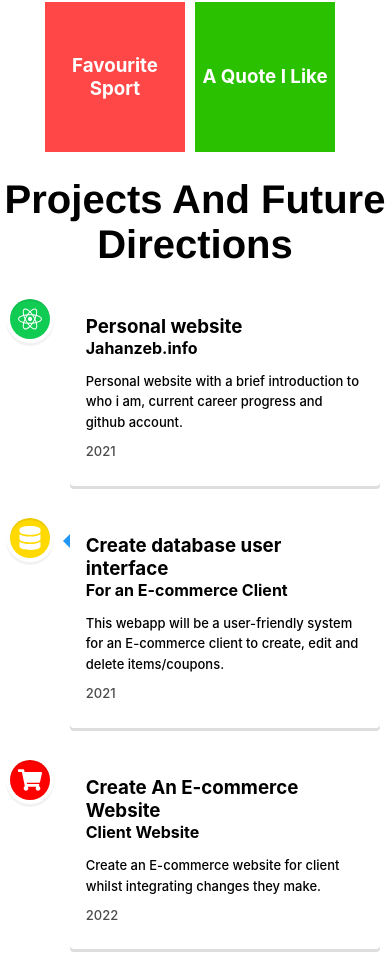
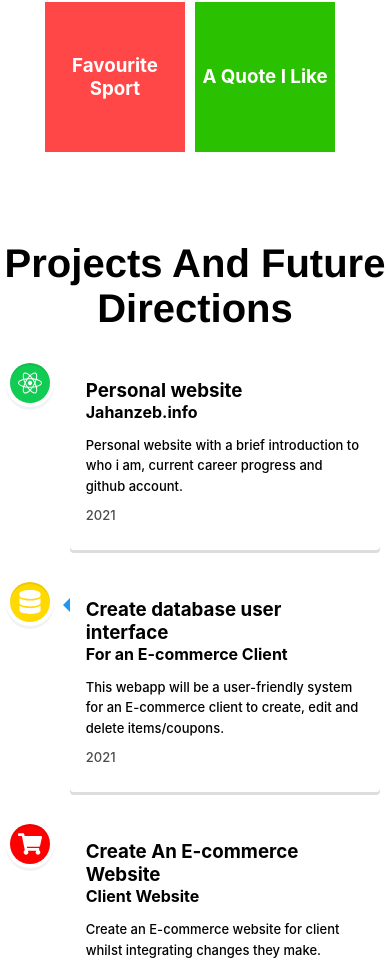
Before and after one commit to Jahn-1/New-Personal-Website, a React (Create React App) app: page / in a window 390 px wide. Shown: the part 1802-2774 px from the top of the page. Built offline with nearby package versions, Linux system fonts and the light colour scheme.

Commit message:
Scroll margin for projects section...

```diff
--- a/src/components/Projects/Projects.css
+++ b/src/components/Projects/Projects.css
@@ -4,7 +4,14 @@
 }
 
 #projects-section {
+    margin-top: 64px;
     font-family: Helvetica;
     font-size: 30pt;
     text-align: center;
 }
+
+@media (max-width: 870px) {
+    #projects-section {
+        scroll-margin-top: 44px;
+    }
+}
--- a/src/components/Projects/Projects.js
+++ b/src/components/Projects/Projects.js
@@ -1,6 +1,6 @@
-import React from 'react'
-import './Projects.css'
-import TimeLine from './Timeline/Timeline'
+import React from 'react';
+import './Projects.css';
+import TimeLine from './Timeline/Timeline';
 export default function Projects() {
     return (
         <div className="projects-section">
```
